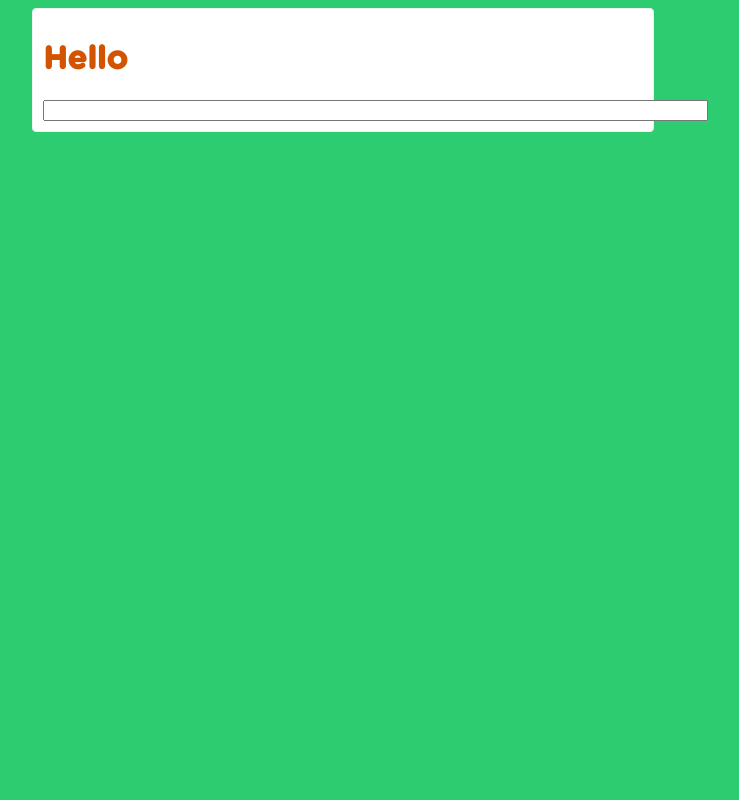
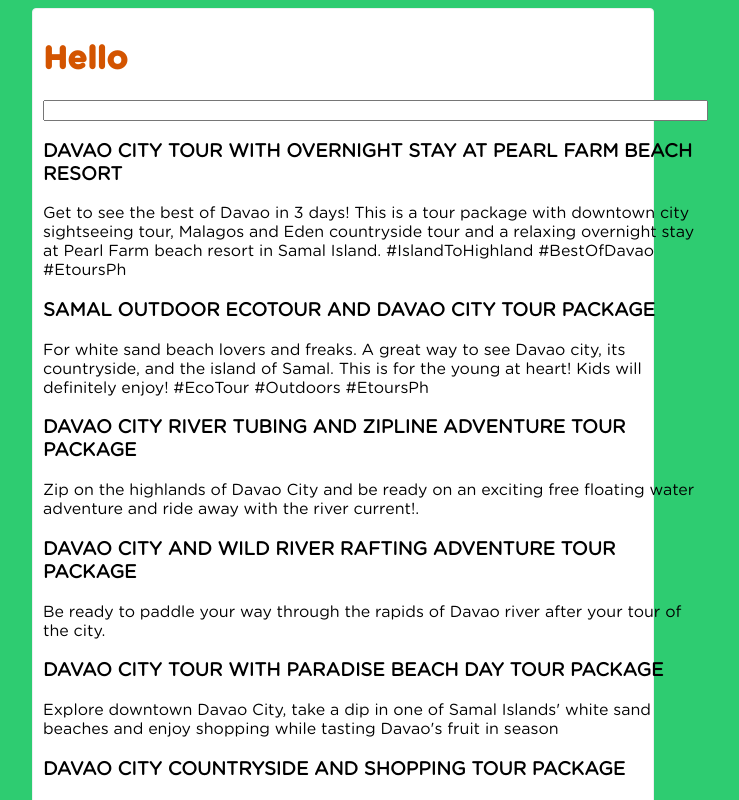
Before and after one commit to t0mclaudio/react_find_tours, a React (Create React App) app: page / in a window 1280 px wide. Shown: the top 800 px of the page, without its empty margins (297-1036 px from the left). Built offline with nearby package versions, Linux system fonts and the light colour scheme.

Commit message:
Add search results component

```diff
--- a/src/App.js
+++ b/src/App.js
@@ -1,5 +1,6 @@
 import React, { Component } from 'react';
 import SearchBox from './components/SearchBox'
+import SearchResults from './components/SearchResults'
 import data from './data'
 
 class App extends Component {
@@ -8,6 +9,8 @@ class App extends Component {
       <div className="App">
         <h1>Hello</h1>
         <SearchBox />
+        <SearchResults data={data} />
+
       </div>
     );
   }
```
